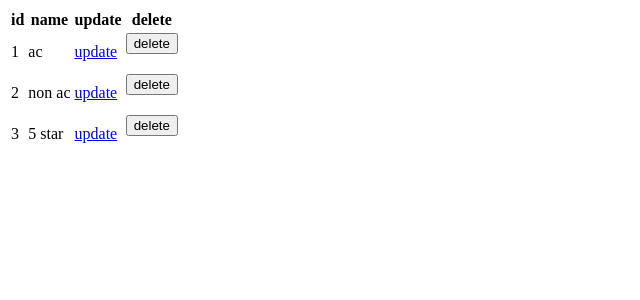
After one commit to sherrywilly/table-reservation-backend, a Django app: page /category/ in a window 1280 px wide. The commit adds this page. Shown: the top 300 px of the page, without its empty margins (0-640 px from the left). Run offline with Django 3.2, Linux system fonts and the light colour scheme; data comes from the database, SQL or seed files in the repository; both versions use the stored data as it was after the commit.

Commit message:
initial commit

```diff
--- a/customer/models.py
+++ b/customer/models.py
@@ -8,7 +8,7 @@ class Booking(models.Model):
     restaurant  = models.ForeignKey(Restaurant,on_delete=models.DO_NOTHING)
     user = models.ForeignKey(User,on_delete=models.DO_NOTHING)
     order_status = models.CharField(max_length = 10)
-    guest = models.IntegerField()
+    guest = models.IntegerField(validators=[MinValueValidator(1),])
     date = models.DateField()
     Time = models.TimeField()
     paymentmethod = models.CharField(max_length=100)
--- a/restaurant/models.py
+++ b/restaurant/models.py
@@ -1,5 +1,6 @@
 from django.db import models
 from django.contrib.auth.models import User
+from django.urls import reverse
 
 # Create your models here.
 class RestCategory(models.Model):
@@ -7,6 +8,12 @@ class RestCategory(models.Model):
 
     def __str__(self):
         return self.name
+    def get_update_url(self):
+        return reverse("restcatupdate",kwargs={'pk':self.pk})
+
+    def get_absolute_url(self):
+        return reverse("", kwargs={"pk": self.pk})
+
 
 class Restaurant(models.Model):
     name = models.CharField(max_length=100)
@@ -26,12 +33,21 @@ class Restaurant(models.Model):
     def __str__(self):
         return self.name
 
+    def get_update_url(self):
+        return reverse("",kwargs={'pk':self.pk})
+
 class Category(models.Model):
     name = models.CharField(max_length=50)
     shop = models.ForeignKey(Restaurant,on_delete=models.CASCADE,blank=True,null=True)
 
     def __str__(self):
         return self.name
+
+    def get_update_url(self):
+        return reverse("",kwargs={'pk':self.pk})
+
+    def get_absolute_url(self):
+        return reverse("", kwargs={"pk": self.pk})
 
 class Item(models.Model):
     name = models.CharField(max_length=50)
@@ -42,3 +58,9 @@ class Item(models.Model):
 
     def __str__(self):
         return self.name
+
+    def get_update_url(self):
+        return reverse("",kwargs={'pk':self.pk})
+
+    def get_absolute_url(self):
+        return reverse("", kwargs={"pk": self.pk})
--- a/restaurant/templates/form.html
+++ b/restaurant/templates/form.html
@@ -1,4 +1,5 @@
 <form method="post">
     {% csrf_token %}
     {{ form.as_p }}
+    <input type="submit" value="submit">
 </form>
--- /dev/null
+++ b/restaurant/templates/restcat/list.html
@@ -0,0 +1,21 @@
+<table>
+    <thead>
+        <tr>
+            <th>id</th>
+            <th>name</th>
+            <th>update</th>
+            <th>delete</th>
+        </tr>
+    </thead>
+    <tbody>
+    {% for i in data %}
+        <tr>
+            <td>{{forloop.counter}}</td>
+            <td>{{i.name}}</td>
+            <td><a href="{{i.get_update_url}}">update</a></td>
+            <td><form method="post" action=""><input type="submit" value="delete"></form></a></td>
+
+        </tr>
+        {% endfor %}
+    </tbody>
+</table>
--- /dev/null
+++ b/restaurant/urls.py
@@ -0,0 +1,17 @@
+from django.urls import path
+from restaurant.views import CategoryCreate, CategoryList, CategoryUpdate, RestCategoryCreate, RestCategoryList, RestCategoryUpdate, RestaurantCreate, RestaurantList, RestaurantUpdate
+
+urlpatterns = [
+    # !create path in restaurent module
+    # path('category/',RestCategoryCreate.as_view(),name="restcategory"),
+    # path('restaurant/',RestaurantCreate.as_view(),name="restaurant"),
+    # path('restaurant/category/',CategoryCreate.as_view(),name="restaurant"),
+    #!update paths in restaurant modules
+    path('category/<int:pk>',RestCategoryUpdate.as_view(),name='restcatupdate'),
+    path('restaurant/<int:pk>',RestaurantUpdate.as_view(),name="restaurant"),
+    path('restaurant/category/<int:pk>',CategoryUpdate.as_view(),name="restaurant"),
+    #!list view paths in restaurant module
+    path('category/',RestCategoryList.as_view(),name="restcatlist"),
+    path('restaurant/',RestaurantList.as_view(),name="restaurant"),
+    path('restaurant/category/',CategoryList.as_view(),name="restaurList")
+]
--- a/restaurant/views.py
+++ b/restaurant/views.py
@@ -1,8 +1,9 @@
 from django.shortcuts import render
 from django.views.generic import ListView,CreateView,UpdateView,View
 from restaurant.models import Category, Item, RestCategory, Restaurant
-from restaurant.forms import CategoryForm, ItemForm, RestcatForm
-from django.urls import reverse_lazy
+from restaurant.forms import CategoryForm, ItemForm, RestaurantForm, RestcatForm
+from django.urls import reverse, reverse_lazy
+from django.http import Http404
 # Create your views here.
 
 
@@ -10,8 +11,8 @@ from django.urls import reverse_lazy
 class RestCategoryCreate(CreateView):
     model = RestCategory
     form_class = RestcatForm
-    template = 'form.html'
-    success_url = reverse_lazy()
+    template_name = 'form.html'
+    success_url = reverse_lazy('restcategory')
 
     def get_context_data(self, **kwargs):
         context = super().get_context_data(**kwargs)
@@ -20,8 +21,8 @@ class RestCategoryCreate(CreateView):
 class RestCategoryUpdate(UpdateView):
     model = RestCategory
     form_class = RestcatForm
-    template = 'form.html'
-    success_url = reverse_lazy()
+    template_name = 'form.html'
+    success_url = reverse_lazy('restcatlist')
 
     def get_context_data(self, **kwargs):
         context = super().get_context_data(**kwargs)
@@ -29,15 +30,30 @@ class RestCategoryUpdate(UpdateView):
 
 class RestCategoryList(ListView):
     model = RestCategory
-    template = 'form.html'
+    template_name = 'restcat/list.html'
     context_object_name = "data"
+
+
+def restCatDel(request,id):
+    if request.method == "POST":
+        if id is not None:
+            _x = RestCategory.objects.get(id=id)
+            _x.delete()
+            return reverse('restcatlist')
+        else:
+            raise Http404("invalid access")
+    else:
+        raise Http404("invalid request")
+
+
+
 
 
 # ! Restaurent views
 class RestaurantCreate(CreateView):
     model = Restaurant
-    form_class = RestcatForm
-    template = 'form.html'
+    form_class = RestaurantForm
+    template_name = 'form.html'
     success_url = reverse_lazy()
 
     def get_context_data(self, **kwargs):
@@ -46,8 +62,8 @@ class RestaurantCreate(CreateView):
 
 class RestaurantUpdate(UpdateView):
     model = Restaurant
-    form_class = RestcatForm
-    template = 'form.html'
+    form_class = RestaurantForm
+    template_name = 'form.html'
     success_url = reverse_lazy()
 
     def get_context_data(self, **kwargs):
@@ -57,7 +73,7 @@ class RestaurantUpdate(UpdateView):
 
 class RestaurantList(ListView):
     model = Restaurant
-    template = 'form.html'
+    template_name = 'form.html'
     context_object_name = "data"
 
 
@@ -66,7 +82,7 @@ class RestaurantList(ListView):
 class CategoryCreate(CreateView):
     model = Category
     form_class = CategoryForm
-    template = 'form.html'
+    template_name = 'form.html'
     success_url = reverse_lazy()
 
     def get_context_data(self, **kwargs):
@@ -77,7 +93,7 @@ class CategoryCreate(CreateView):
 class CategoryUpdate(UpdateView):
     model = Category
     form_class = CategoryForm
-    template = 'form.html'
+    template_name = 'form.html'
     success_url = reverse_lazy()
 
     def get_context_data(self, **kwargs):
@@ -86,7 +102,7 @@ class CategoryUpdate(UpdateView):
 
 class CategoryList(ListView):
     model = Category
-    template = ''
+    template_name = ''
     context_object_name = 'data'
 
 
@@ -95,7 +111,7 @@ class CategoryList(ListView):
 class ItemCreate(CreateView):
     model = Item
     form_class = ItemForm
-    template = 'form.html'
+    template_name = 'form.html'
     success_url = reverse_lazy()
 
     def get_context_data(self, **kwargs):
@@ -104,7 +120,7 @@ class ItemCreate(CreateView):
 class ItemUpdate(UpdateView):
     model = Item
     form_class = ItemForm
-    template = 'form.html'
+    template_name = 'form.html'
     success_url = reverse_lazy()
 
     def get_context_data(self, **kwargs):
@@ -113,5 +129,5 @@ class ItemUpdate(UpdateView):
 
 class ItemList(ListView):
     model = Item
-    template = ''
+    template_name = ''
     context_object_name = 'data'
--- a/tableReservation/urls.py
+++ b/tableReservation/urls.py
@@ -1,21 +1,7 @@
-"""tableReservation URL Configuration
-
-The `urlpatterns` list routes URLs to views. For more information please see:
-    https://docs.djangoproject.com/en/3.1/topics/http/urls/
-Examples:
-Function views
-    1. Add an import:  from my_app import views
-    2. Add a URL to urlpatterns:  path('', views.home, name='home')
-Class-based views
-    1. Add an import:  from other_app.views import Home
-    2. Add a URL to urlpatterns:  path('', Home.as_view(), name='home')
-Including another URLconf
-    1. Import the include() function: from django.urls import include, path
-    2. Add a URL to urlpatterns:  path('blog/', include('blog.urls'))
-"""
 from django.contrib import admin
-from django.urls import path
+from django.urls import path,include
 
 urlpatterns = [
     path('admin/', admin.site.urls),
+    path('',include('restaurant.urls')),
 ]
```
Also changed, not shown: restaurant/templates/cat/list.html (added, +21 -0 lines), restaurant/templates/rest/list.html (added, +21 -0 lines), db.sqlite3.
